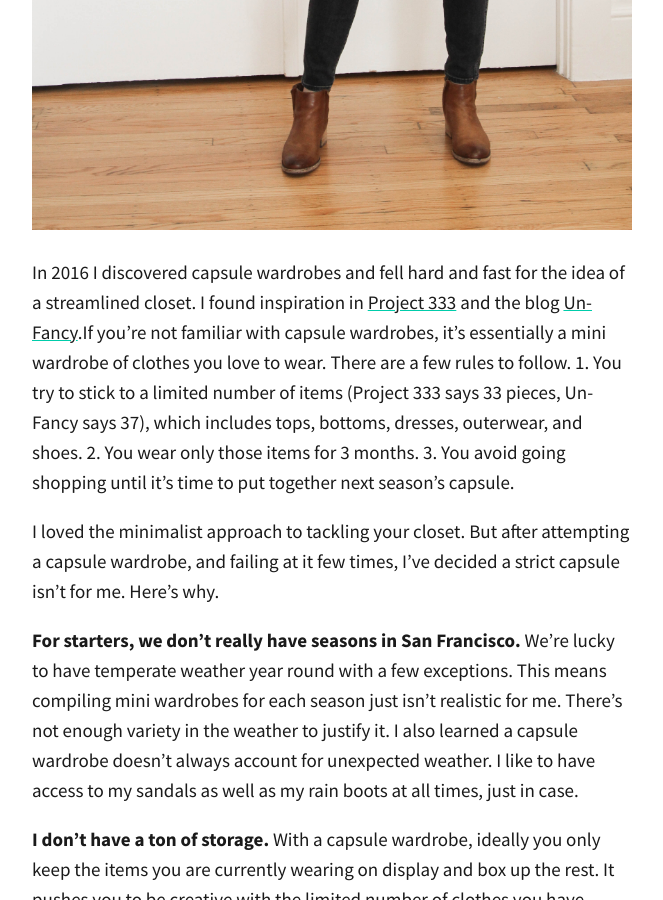
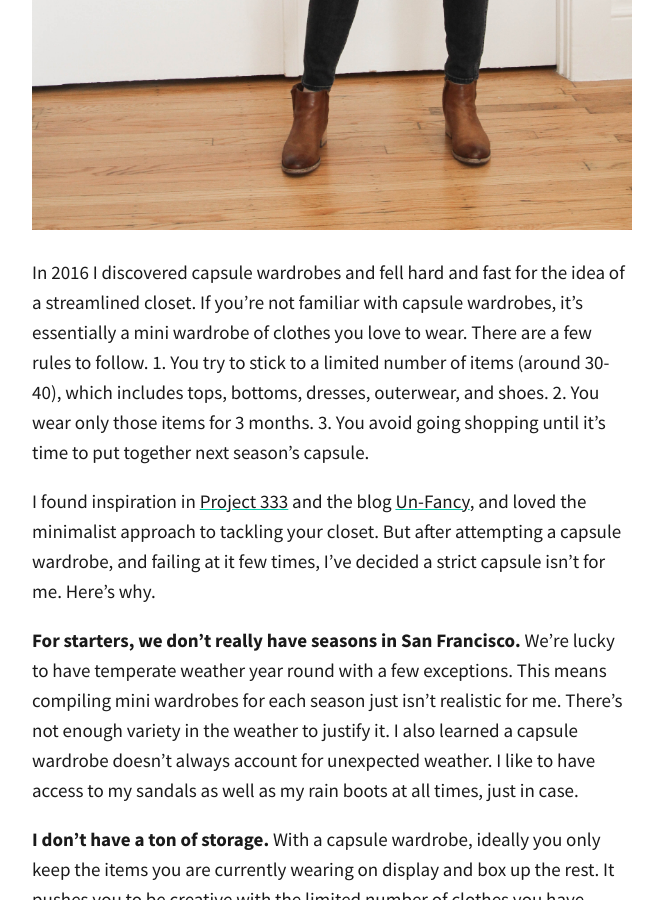
Before and after one commit to totiffany/totiffany.github.io, a Jekyll site: the page built from _posts/2018-03-22-What-I-Learned-From-Trying-(And-Giving-Up)-A-Capsule-Wardrobe.md, in a window 1280 px wide and 900 px high, scrolled down 2113 px. Shown: the whole window, without its empty margins (308-971 px from the left). Built offline with Jekyll 4.4.1, drawn with Linux system fonts in a browser that asks for light colours; our own code applies the rules of GitHub Pages for plain Markdown files; comment, search, counter and statistics services are not loaded.

Commit message:
Update 2018-03-22-What-I-Learned-From-Trying-(And-Giving-Up)-A-Capsule-Wardrobe.md

```diff
--- a/_posts/2018-03-22-What-I-Learned-From-Trying-(And-Giving-Up)-A-Capsule-Wardrobe.md
+++ b/_posts/2018-03-22-What-I-Learned-From-Trying-(And-Giving-Up)-A-Capsule-Wardrobe.md
@@ -17,9 +17,9 @@ description: >-
 ![tiff-blog-16.jpg]({{site.baseurl}}/img/tiff-blog-16.jpg)
 ![tiff-blog-12.jpg]({{site.baseurl}}/img/tiff-blog-12.jpg)
 
-In 2016 I discovered capsule wardrobes and fell hard and fast for the idea of a streamlined closet. I found inspiration in [Project 333](https://bemorewithless.com/project-333/) and the blog [Un-Fancy](http://www.un-fancy.com).If you're not familiar with capsule wardrobes, it's essentially a mini wardrobe of clothes you love to wear. There are a few rules to follow. 1. You try to stick to a limited number of items (Project 333 says 33 pieces, Un-Fancy says 37), which includes tops, bottoms, dresses, outerwear, and shoes. 2. You wear only those items for 3 months. 3. You avoid going shopping until it's time to put together next season's capsule.
+In 2016 I discovered capsule wardrobes and fell hard and fast for the idea of a streamlined closet. If you're not familiar with capsule wardrobes, it's essentially a mini wardrobe of clothes you love to wear. There are a few rules to follow. 1. You try to stick to a limited number of items (around 30-40), which includes tops, bottoms, dresses, outerwear, and shoes. 2. You wear only those items for 3 months. 3. You avoid going shopping until it's time to put together next season's capsule.
 
-I loved the minimalist approach to tackling your closet. But after attempting a capsule wardrobe, and failing at it few times, I've decided a strict capsule isn't for me. Here's why.
+I found inspiration in [Project 333](https://bemorewithless.com/project-333/) and the blog [Un-Fancy](http://www.un-fancy.com), and loved the minimalist approach to tackling your closet. But after attempting a capsule wardrobe, and failing at it few times, I've decided a strict capsule isn't for me. Here's why.
 
 **For starters, we don't really have seasons in San Francisco.** We're lucky to have temperate weather year round with a few exceptions. This means compiling mini wardrobes for each season just isn't realistic for me. There's not enough variety in the weather to justify it. I also learned a capsule wardrobe doesn't always account for unexpected weather. I like to have access to my sandals as well as my rain boots at all times, just in case.
 
```
